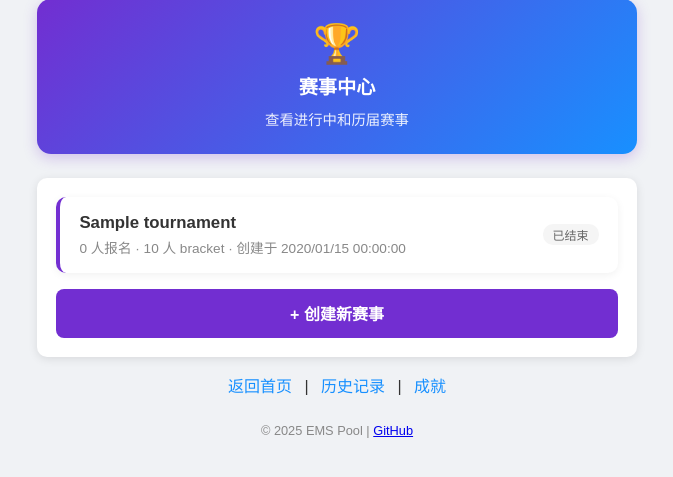
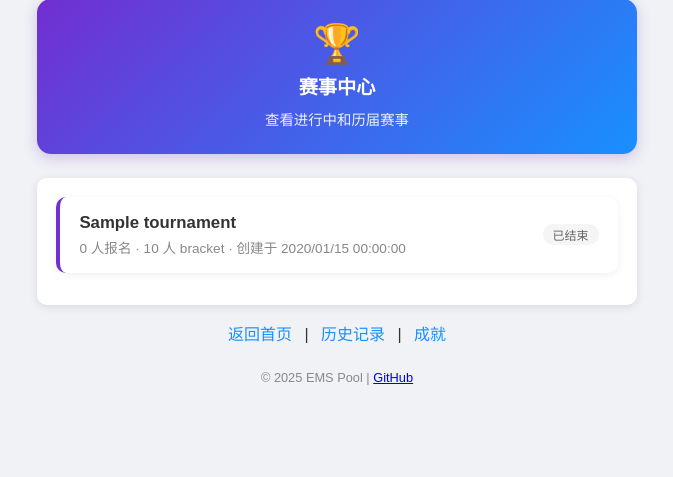
Before and after one commit to xiaoyuin/EMSPoolGamble, a Flask app: page /tournament in a window 1280 px wide. Shown: the part 191-668 px from the top of the page, without its empty margins (303-976 px from the left). Run offline with Flask 3, Linux system fonts and the light colour scheme; the visitor is signed in with stand-in values (Sample User, id 1); tables that the repository leaves empty hold one stand-in row (values such as "Sample post").

Commit message:
Move '+ 创建新赛事' entry from /tournament to home (admin-only)
Putting the create-tournament link on the home page (right under
the 终局之战 banner) makes it the natural admin action to take
right after seeing the active cup. The /tournament list page is
now purely a read-only listing.

```diff
--- a/templates/tournament_index.html
+++ b/templates/tournament_index.html
@@ -58,18 +58,6 @@
     .tli-status--in_progress  { background: #f6ffed; color: #52c41a; }
     .tli-status--completed    { background: #f5f5f5; color: #666; }
 
-    .new-tournament-btn {
-        display: block;
-        text-align: center;
-        background: #722ed1;
-        color: white;
-        padding: 0.8em;
-        border-radius: 8px;
-        text-decoration: none;
-        margin-top: 1em;
-        font-weight: 600;
-    }
-    .new-tournament-btn:hover { background: #5b1fb0; color: white; text-decoration: none; }
     .empty-msg {
         text-align: center;
         color: #999;
@@ -110,9 +98,5 @@
     {% else %}
         <div class="empty-msg">暂无赛事</div>
     {% endif %}
-
-    {% if is_admin_authenticated() %}
-    <a href="{{ url_for('tournament_new') }}" class="new-tournament-btn">+ 创建新赛事</a>
-    {% endif %}
 </div>
 {% endblock %}
```
Also changed, not shown: templates/index.html (+26 -0 lines).
